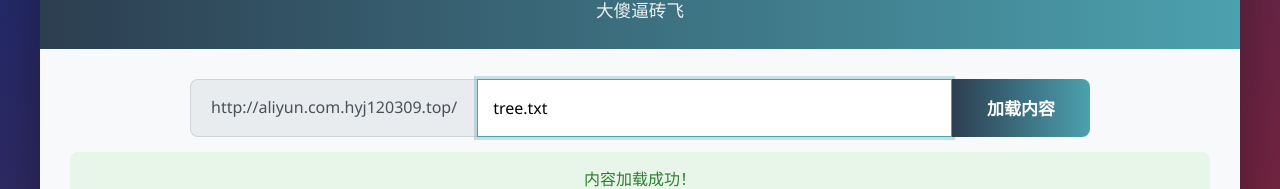
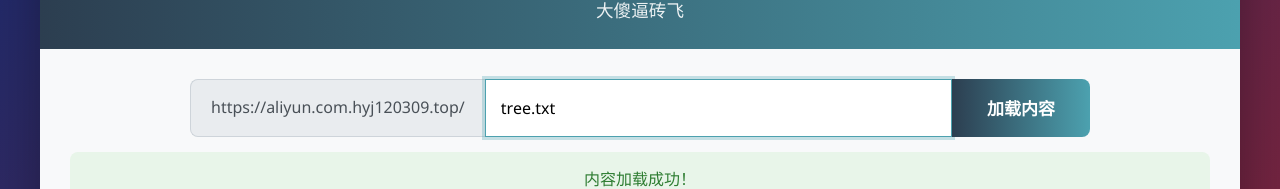
Before and after one commit to hyjloveluo/website, a plain HTML site: page index.html in a window 1280 px wide. Shown: the part 161-350 px from the top of the page. Drawn offline with Linux system fonts and the light colour scheme.

Commit message:
add config for vercel

```diff
--- a/index.html
+++ b/index.html
@@ -262,7 +262,7 @@
 
         <section class="input-section">
             <div class="input-group">
-                <div class="prefix">http://aliyun.com.hyj120309.top/</div>
+                <div class="prefix">https://aliyun.com.hyj120309.top/</div>
                 <input type="text" id="filename" placeholder="输入文件名（如：ebook.pdf, chapter.html）" autofocus>
                 <button id="go-btn">加载内容</button>
             </div>
```
Also changed, not shown: vercel.json (added).
